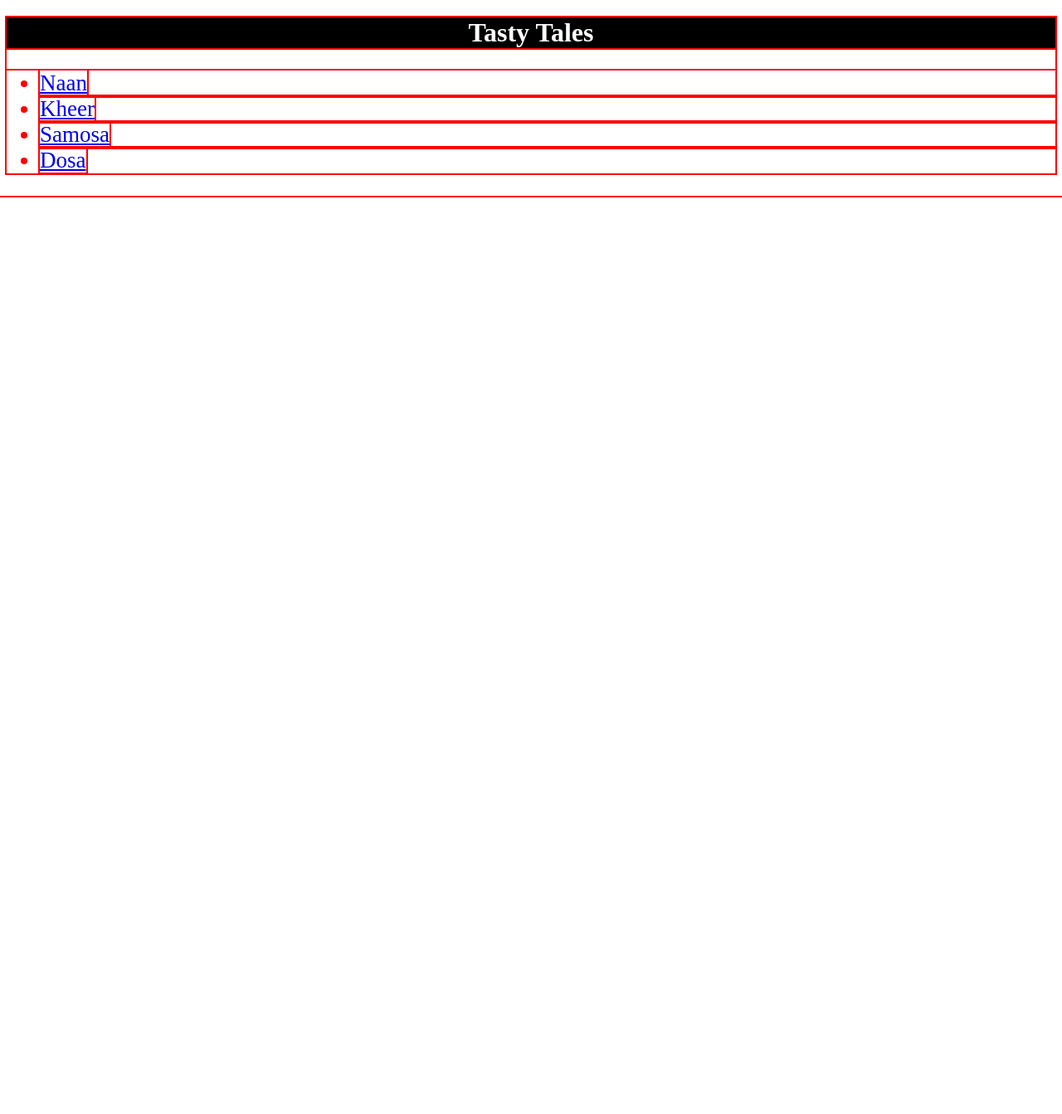
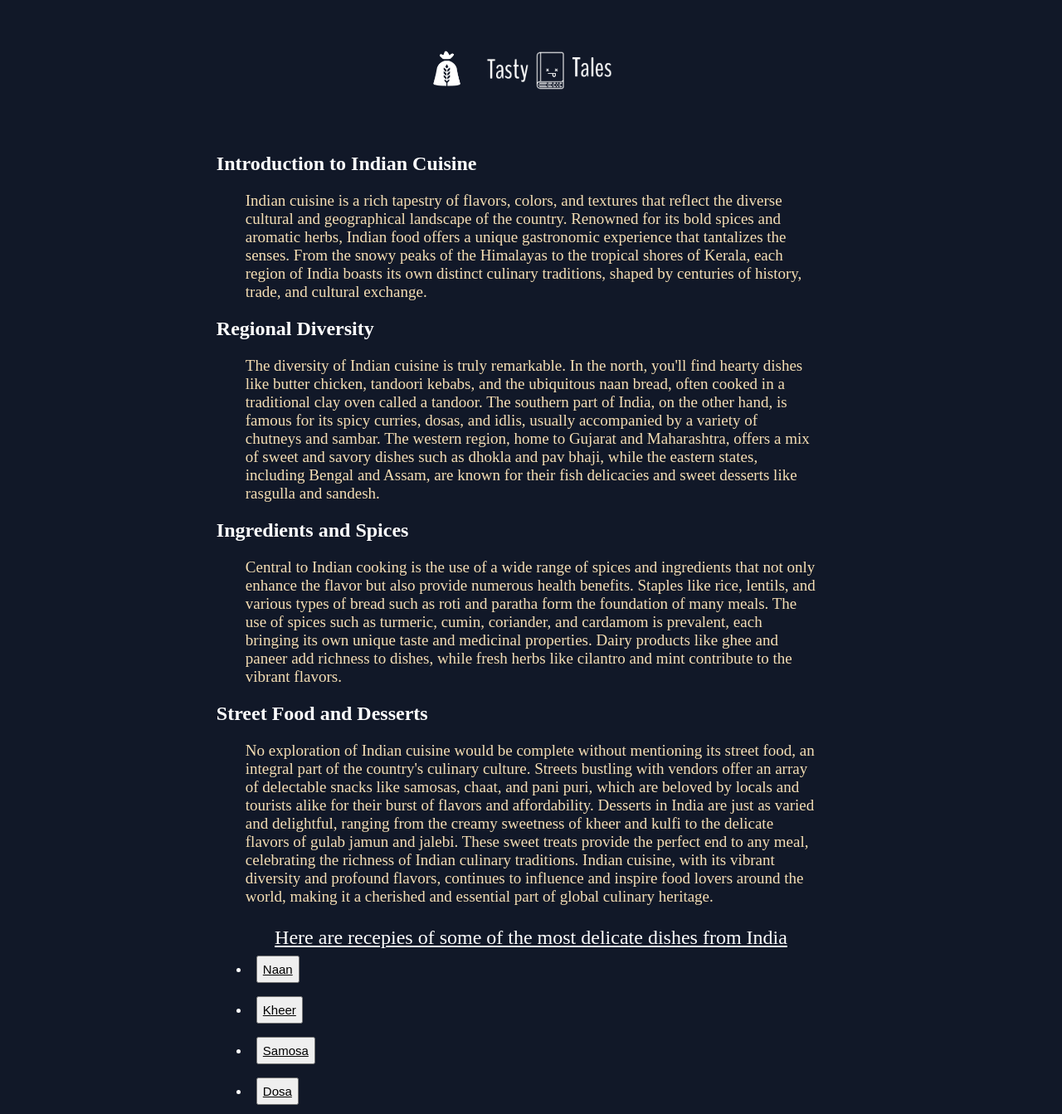
Before and after one commit to anubhav-m/TastyTales, a plain HTML site: page index.html in a window 1280 px wide. Shown: the whole page at 83% size. Before the commit the page ends 800 px from the top, so only its background shows below. Drawn offline with Linux system fonts and the light colour scheme.

Commit message:
Added css styles in index

```diff
--- a/index.html
+++ b/index.html
@@ -7,12 +7,29 @@
     <link rel="stylesheet" href="styles.css">
 </head>
 <body>
-    <h1 class="header">Tasty Tales</h1>
+    <div class="header" >
+        <span><img src="./images/new-logo.png" class="image"></span>
+        <span><img src="./images/new2-logo.png" class="image2"></span>
+    </div>
+
+    <div class="main">
+        <h2 class="parahead">Introduction to Indian Cuisine</h2>
+        <p class="para">Indian cuisine is a rich tapestry of flavors, colors, and textures that reflect the diverse cultural and geographical landscape of the country. Renowned for its bold spices and aromatic herbs, Indian food offers a unique gastronomic experience that tantalizes the senses. From the snowy peaks of the Himalayas to the tropical shores of Kerala, each region of India boasts its own distinct culinary traditions, shaped by centuries of history, trade, and cultural exchange.</p>
+        <h2 class="parahead">Regional Diversity</h2>
+        <p class="para">The diversity of Indian cuisine is truly remarkable. In the north, you'll find hearty dishes like butter chicken, tandoori kebabs, and the ubiquitous naan bread, often cooked in a traditional clay oven called a tandoor. The southern part of India, on the other hand, is famous for its spicy curries, dosas, and idlis, usually accompanied by a variety of chutneys and sambar. The western region, home to Gujarat and Maharashtra, offers a mix of sweet and savory dishes such as dhokla and pav bhaji, while the eastern states, including Bengal and Assam, are known for their fish delicacies and sweet desserts like rasgulla and sandesh.</p>
+        <h2 class="parahead">Ingredients and Spices</h2>
+        <p class="para">Central to Indian cooking is the use of a wide range of spices and ingredients that not only enhance the flavor but also provide numerous health benefits. Staples like rice, lentils, and various types of bread such as roti and paratha form the foundation of many meals. The use of spices such as turmeric, cumin, coriander, and cardamom is prevalent, each bringing its own unique taste and medicinal properties. Dairy products like ghee and paneer add richness to dishes, while fresh herbs like cilantro and mint contribute to the vibrant flavors.</p>
+        <h2 class="parahead">Street Food and Desserts</h2>
+        <p class="para">No exploration of Indian cuisine would be complete without mentioning its street food, an integral part of the country's culinary culture. Streets bustling with vendors offer an array of delectable snacks like samosas, chaat, and pani puri, which are beloved by locals and tourists alike for their burst of flavors and affordability. Desserts in India are just as varied and delightful, ranging from the creamy sweetness of kheer and kulfi to the delicate flavors of gulab jamun and jalebi. These sweet treats provide the perfect end to any meal, celebrating the richness of Indian culinary traditions. Indian cuisine, with its vibrant diversity and profound flavors, continues to influence and inspire food lovers around the world, making it a cherished and essential part of global culinary heritage.</p>
+    </div>
+
+    <div class="parahead mid">Here are recepies of some of the most delicate dishes from India</div>
+
     <ul class="list-common">
-        <li><a href="./recipe/naan.html" target="_blank">Naan</a></li>
-        <li><a href="./recipe/kheer.html" target="_blank">Kheer</a></li>
-        <li><a href="./recipe/samosa.html" target="_blank">Samosa</a></li>
-        <li><a href="./recipe/dosa.html" target="_blank">Dosa</a></li>
+        <li class="list"><button><a href="./recipe/naan.html" target="_blank" class="textsize">Naan</a></button></li>
+        <li class="list"><button><a href="./recipe/kheer.html" target="_blank" class="textsize">Kheer</a></li></button>
+        <li class="list"><button><a href="./recipe/samosa.html" target="_blank" class="textsize">Samosa</a></li></button>
+        <li class="list"><button><a href="./recipe/dosa.html" target="_blank" class="textsize">Dosa</a></li></button>
     </ul>
 </body>
 </html>
--- a/styles.css
+++ b/styles.css
@@ -1,15 +1,63 @@
+body{
+    background-color: rgba(17,24,40,255);
+}
+
+*{
+    box-sizing: border-box;
+}
+
 .header{
-    background-color: black;
-    color: white;
-    font-size: 32px;
+    margin:10px;
     text-align: center;
 }
 
-.list-common{
-    color:red;
-    font-size: 27px;
+.image{
+    width: 40px;
+    margin-bottom: 56px;
 }
 
-*{
-    outline: 2px solid red;
+.image2{
+    width: 200px;
 }
+
+
+.main{
+    margin:0 20% 2% 20%;
+}
+
+.parahead{
+    color:white;
+    font-size:24px;
+    margin:20px 0px;
+}
+
+.para{
+    margin:0 35px 0 35px;
+    color: wheat;
+    font-size:19px;
+}
+
+.mid{
+    width:980px;
+    margin:0 auto;
+    text-align: center;
+    text-decoration: underline;
+}
+
+.list-common{
+    margin:0 20% 2% 20%;
+    color:white;
+}
+
+.list{
+    padding:8px;
+}
+
+button{
+    padding:6px;
+}
+
+.textsize{
+    font-size: 15px;
+    color:black;
+}
```
Also changed, not shown: images/new-logo.png (added), images/new2-logo.png (added).
